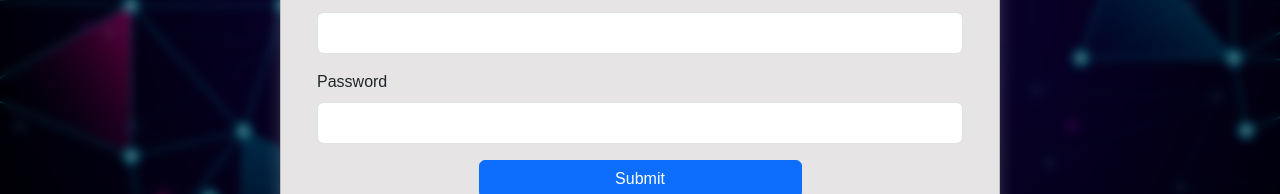
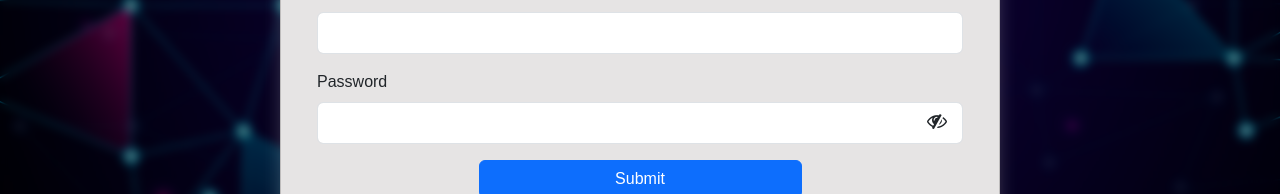
Before and after one commit to Crypt-Trade/cryptrade-frontend, a React (Vite) app: page /login in a window 1280 px wide. Shown: the part 362-556 px from the top of the page. Built offline with nearby package versions, Linux system fonts and the light colour scheme.

Commit message:
"doneall"

```diff
--- a/src/Topupdashboard/Hometopup.jsx
+++ b/src/Topupdashboard/Hometopup.jsx
@@ -83,10 +83,11 @@ const Hometopup = () => {
           <div className="card card-img-holder text-white h-75 gradientcard3" style={{ backgroundColor: "#265250" }}>
             <div className="card-body">
               <h4 className="font-weight-normal mb-3">
+              Active users
                 {/* You can name this section if needed */}
                 <i className="mdi mdi-diamond mdi-24px float-end"></i>
               </h4>
-              <h2 className="mb-5">{/* Optional value here */}</h2>
+              <h2 className="mb-5">{data.totalActiveUsers}</h2>
             </div>
           </div>
         </div>
--- a/src/components/Login.jsx
+++ b/src/components/Login.jsx
@@ -10,8 +10,10 @@ const Login = () => {
   console.log(ROOT_URL);
   const [sponsorId, setSponsorId] = useState("");
   const [password, setPassword] = useState("");
+   const [showPassword, setShowPassword] = useState(false);
 
   // const handleSubmit = (event) => {
+
   //   event.preventDefault(); // Prevent page reload
 
   //   if (!sponsorId || !password) {
@@ -22,6 +24,10 @@ const Login = () => {
   //   // Add authentication logic here (API call, localStorage, etc.)
   //   navigate("/userdashboard");
   // };
+  const togglePassword = () =>{
+    setShowPassword(!showPassword);
+  }
+
    const handleSubmit = (event) => {
       event.preventDefault();
       if (sponsorId === "" || password === "") {
@@ -78,15 +84,18 @@ const Login = () => {
                     onChange={(e) => setSponsorId(e.target.value)}
                   />
                 </div>
-                <div className="mb-3">
+                <div className="mb-3 position-relative">
                   <label htmlFor="password" className="form-label">Password</label>
                   <input
-                    type="password"
+                     type={showPassword ? "text" : "password"}
                     className="form-control p-2"
                     id="password"
                     value={password}
                     onChange={(e) => setPassword(e.target.value)}
                   />
+                   <span className="position-absolute end-0 top-50 translate-middle-y me-3 mt-1" onClick={togglePassword} style={{ cursor: "pointer" }}>
+              {showPassword ? <i className="fa fa-eye  mt-4" style={{fontSize:"20px"}}></i> : <i className="fa fa-eye-slash mt-4" style={{fontSize:"20px"}}></i>}
+            </span>
                 </div>
                 <div className="text-center">
                   <button type="submit" className="btn btn-primary w-50">Submit</button>
--- a/src/components/Userdashboard/Weeklypayout/Weeklypayout.jsx
+++ b/src/components/Userdashboard/Weeklypayout/Weeklypayout.jsx
@@ -60,7 +60,7 @@ const Weeklypayout = () => {
               ))
             ) : (
               <tr>
-                <td colSpan="4">No payouts available</td>
+                <td colSpan="5">No payouts available</td>
               </tr>
             )}
           </tbody>
--- a/src/css/about.css
+++ b/src/css/about.css
@@ -5,7 +5,7 @@
 .aboutcard{
     background-color: white;
     box-shadow: 0 8px 18px rgba(0, 0, 0, 0.3);
-    border-radius: 50px;
+    border-radius: 40px;
 }
 .aboutrow{
     gap: 8%;
```
